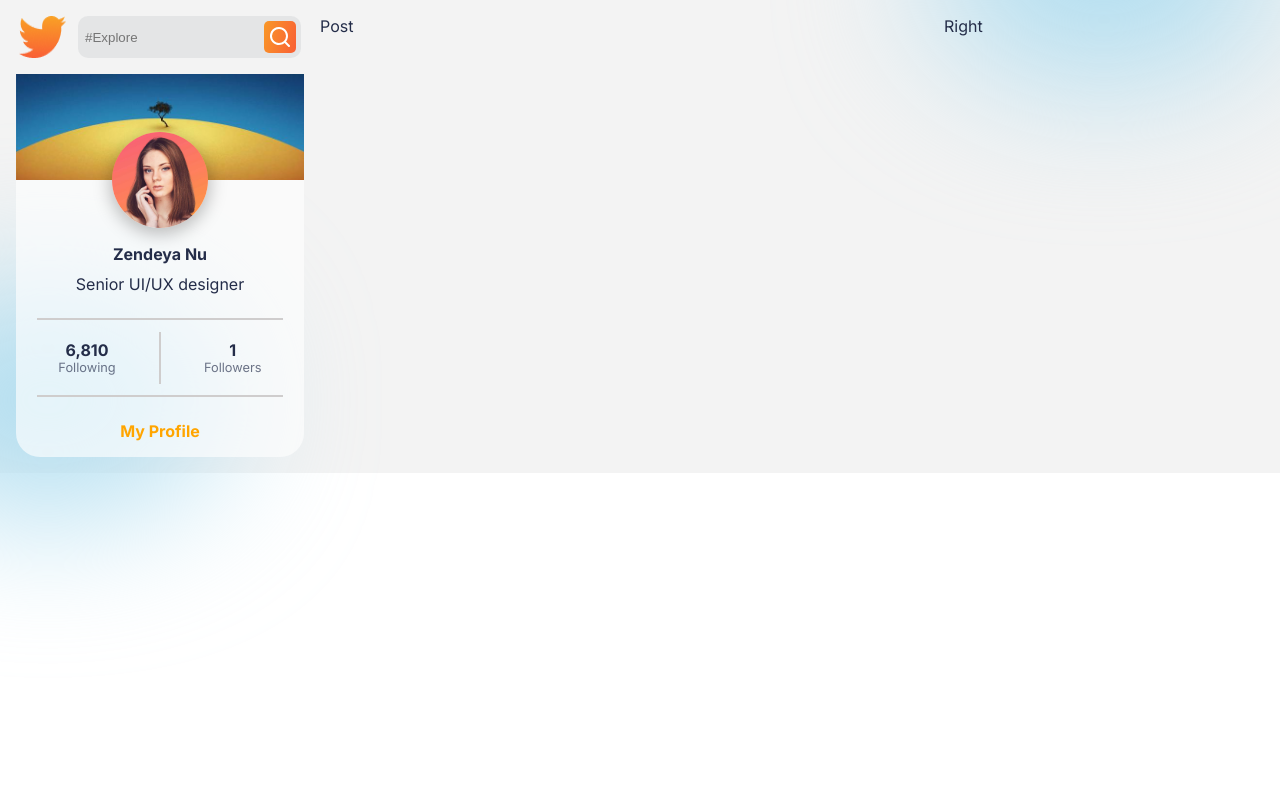
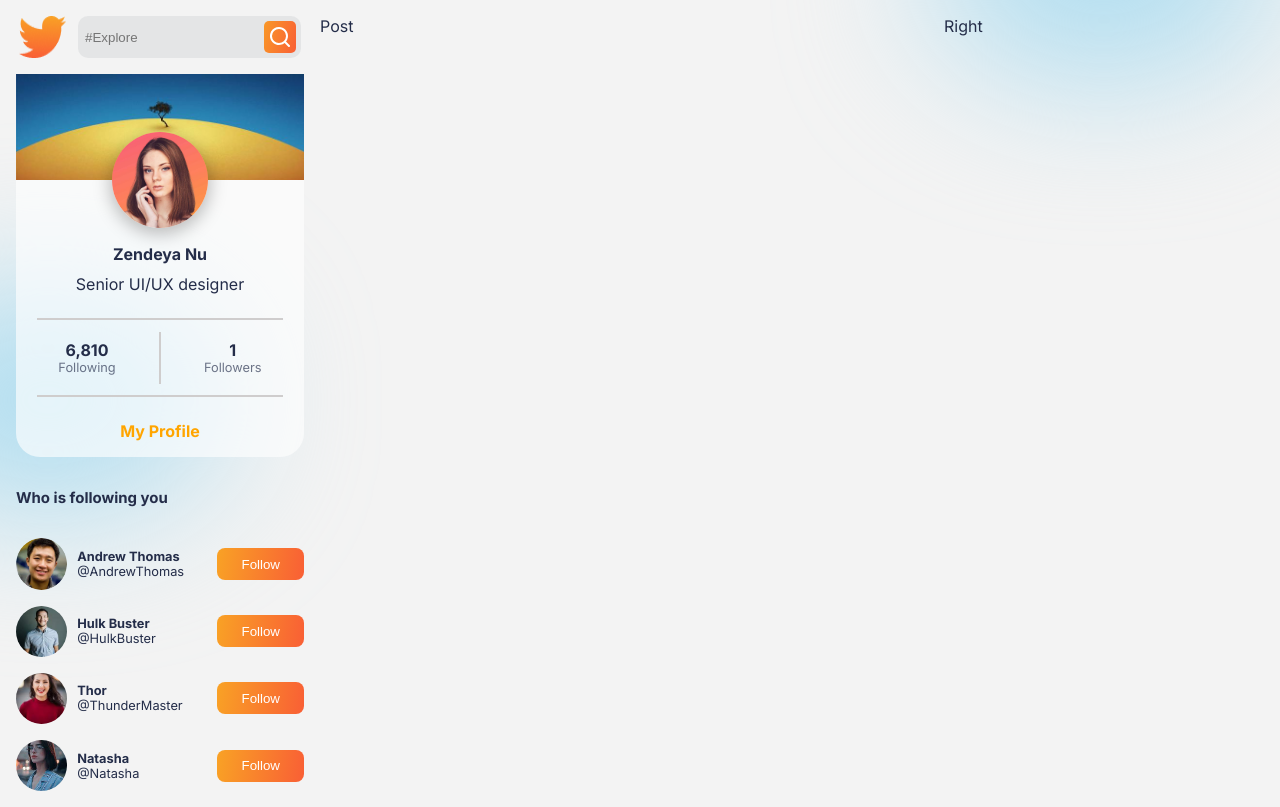
Before and after one commit to ConnectWithNoor/connectbook, a React (Create React App) app: page / in a window 1280 px wide. Built offline with nearby package versions, Linux system fonts and the light colour scheme.

Commit message:
FollowersCard Component

```diff
--- a/src/App.css
+++ b/src/App.css
@@ -44,3 +44,21 @@
   top: 36%;
   left: -8rem;
 }
+
+.button {
+  display: flex;
+  align-items: center;
+  justify-content: center;
+  color: white;
+  border: none;
+  border-radius: 0.5rem;
+  background: var(--buttonBg);
+  transition: all 100ms ease-out;
+}
+
+.button:hover {
+  cursor: pointer;
+  color: var(--orange);
+  background: transparent;
+  border: 2px solid var(--orange);
+}
--- /dev/null
+++ b/src/Data/FollowersData.js
@@ -0,0 +1,11 @@
+import img1 from '../img/img1.png';
+import img2 from '../img/img2.png';
+import img3 from '../img/img3.png';
+import img4 from '../img/img4.jpg';
+
+export const Followers = [
+  { id: 0, name: 'Andrew Thomas', username: 'AndrewThomas', img: img1 },
+  { id: 1, name: 'Hulk Buster', username: 'HulkBuster', img: img2 },
+  { id: 2, name: 'Thor', username: 'ThunderMaster', img: img3 },
+  { id: 3, name: 'Natasha', username: 'Natasha', img: img4 },
+];
--- /dev/null
+++ b/src/components/FollowersCard/FollowersCard.css
@@ -0,0 +1,43 @@
+.followersCard {
+  width: 100%;
+  border-radius: 0.7rem;
+  gap: 1rem;
+  display: flex;
+  flex-direction: column;
+  font-size: 0.8rem;
+}
+
+.follower {
+  display: flex;
+  justify-content: space-between;
+  align-items: center;
+}
+
+.follower > div {
+  display: flex;
+  gap: 10px;
+}
+
+.followerImg {
+  width: 3.2rem;
+  height: 3.2rem;
+  border-radius: 50%;
+  object-fit: cover;
+}
+
+.name {
+  display: flex;
+  flex-direction: column;
+  align-items: flex-start;
+  justify-content: center;
+}
+
+.name > span:nth-of-type(1) {
+  font-weight: bold;
+}
+
+.fc-button {
+  height: 2rem;
+  padding-left: 1.5rem;
+  padding-right: 1.5rem;
+}
--- /dev/null
+++ b/src/components/FollowersCard/FollowersCard.jsx
@@ -0,0 +1,32 @@
+import { Followers } from '../../Data/FollowersData';
+
+import './FollowersCard.css';
+
+const FollowersCard = () => {
+  return (
+    <div className='followersCard'>
+      <h3>Who is following you</h3>
+
+      {Followers.map((follower) => {
+        return (
+          <div className='follower' key={follower.id}>
+            <div>
+              <img
+                src={follower.img}
+                alt='follower-img'
+                className='followerImg'
+              />
+              <div className='name'>
+                <span>{follower.name}</span>
+                <span>@{follower.username}</span>
+              </div>
+            </div>
+            <button className='button fc-button'>Follow</button>
+          </div>
+        );
+      })}
+    </div>
+  );
+};
+
+export default FollowersCard;
--- a/src/components/ProfileSide/ProfileSide.jsx
+++ b/src/components/ProfileSide/ProfileSide.jsx
@@ -1,3 +1,4 @@
+import FollowersCard from '../FollowersCard/FollowersCard';
 import LogoSearch from '../LogoSearch/LogoSearch';
 import ProfileCard from '../ProfileCard/ProfileCard';
 import './ProfileSide.css';
@@ -7,6 +8,7 @@
     <div className='profileSide'>
       <LogoSearch />
       <ProfileCard />
+      <FollowersCard />
     </div>
   );
 };
```
